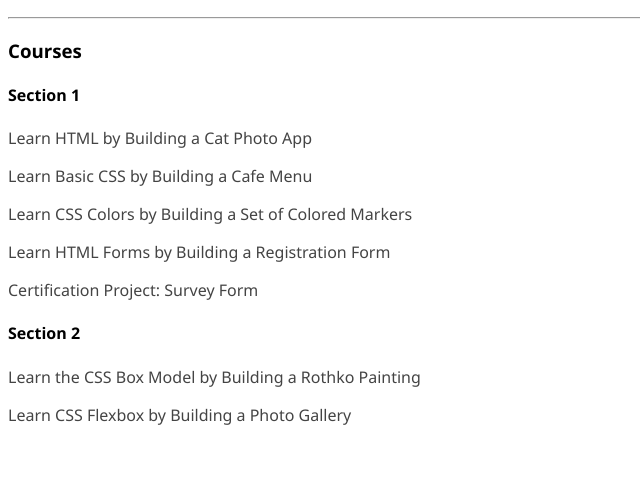
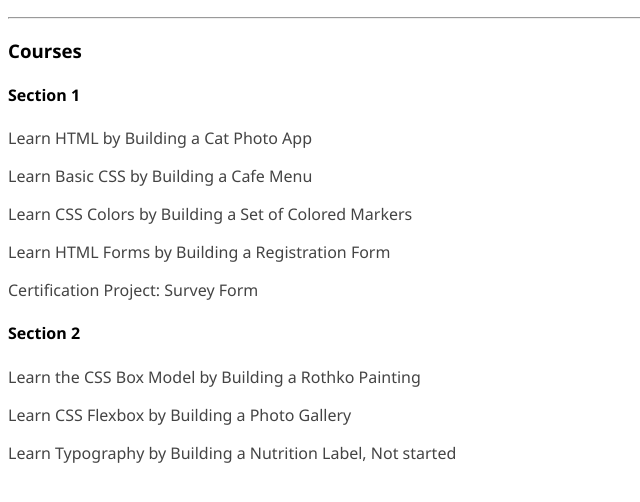
Before and after one commit to vagaisuresh/responsive-web-design, a plain HTML site: page index.html in a window 1280 px wide. Shown: the part 122-624 px from the top of the page, without its empty margins (0-640 px from the left). Drawn offline with Linux system fonts and the light colour scheme.

Commit message:
Add files via upload

```diff
--- a/index.html
+++ b/index.html
@@ -22,5 +22,6 @@
         <h4>Section 2</h4>
         <p><a href="./rothko-painting/index.html">Learn the CSS Box Model by Building a Rothko Painting</a></p>
         <p><a href="./photo-gallery/index.html">Learn CSS Flexbox by Building a Photo Gallery</a></p>
+        <p><a href="./typography/index.html">Learn Typography by Building a Nutrition Label, Not started</a></p>
     </body>
 </html>
```
